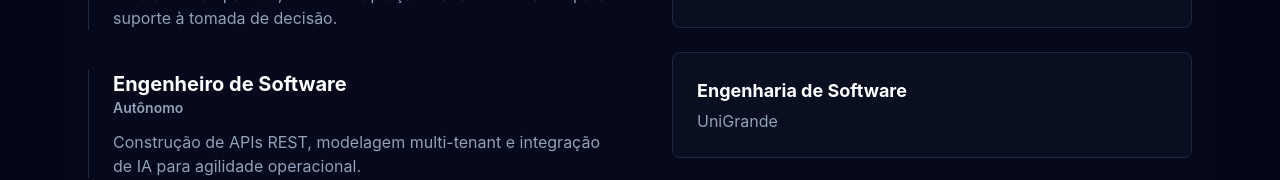
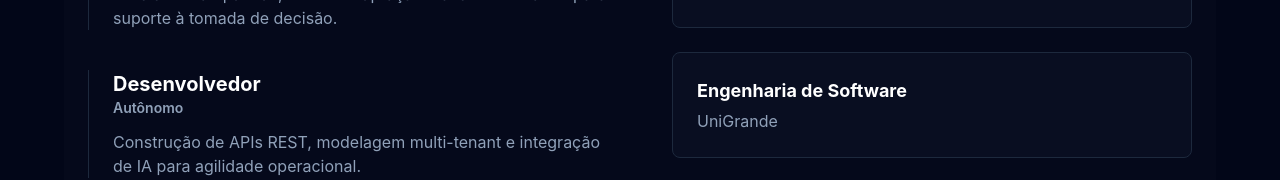
Before and after one commit to 7Genesis/portfolio-genesis, a Next.js app: page / in a window 1280 px wide. Shown: the part 2364-2544 px from the top of the page. Built offline with nearby package versions, Linux system fonts and the light colour scheme; no server answers.

Commit message:
feat: update projects grid and remove resume button

```diff
--- a/app/page.tsx
+++ b/app/page.tsx
@@ -293,7 +293,7 @@
               <p className="text-slate-400">Escala de campanhas, funis de captação e análise de dados para suporte à tomada de decisão.</p>
             </div>
             <div className="relative pl-6 border-l border-slate-800">
-              <h4 className="text-xl font-bold text-white">Engenheiro de Software</h4>
+              <h4 className="text-xl font-bold text-white">Desenvolvedor</h4>
               <span className="text-slate-400 text-sm font-semibold block mb-3">Autônomo</span>
               <p className="text-slate-400">Construção de APIs REST, modelagem multi-tenant e integração de IA para agilidade operacional.</p>
             </div>
```
